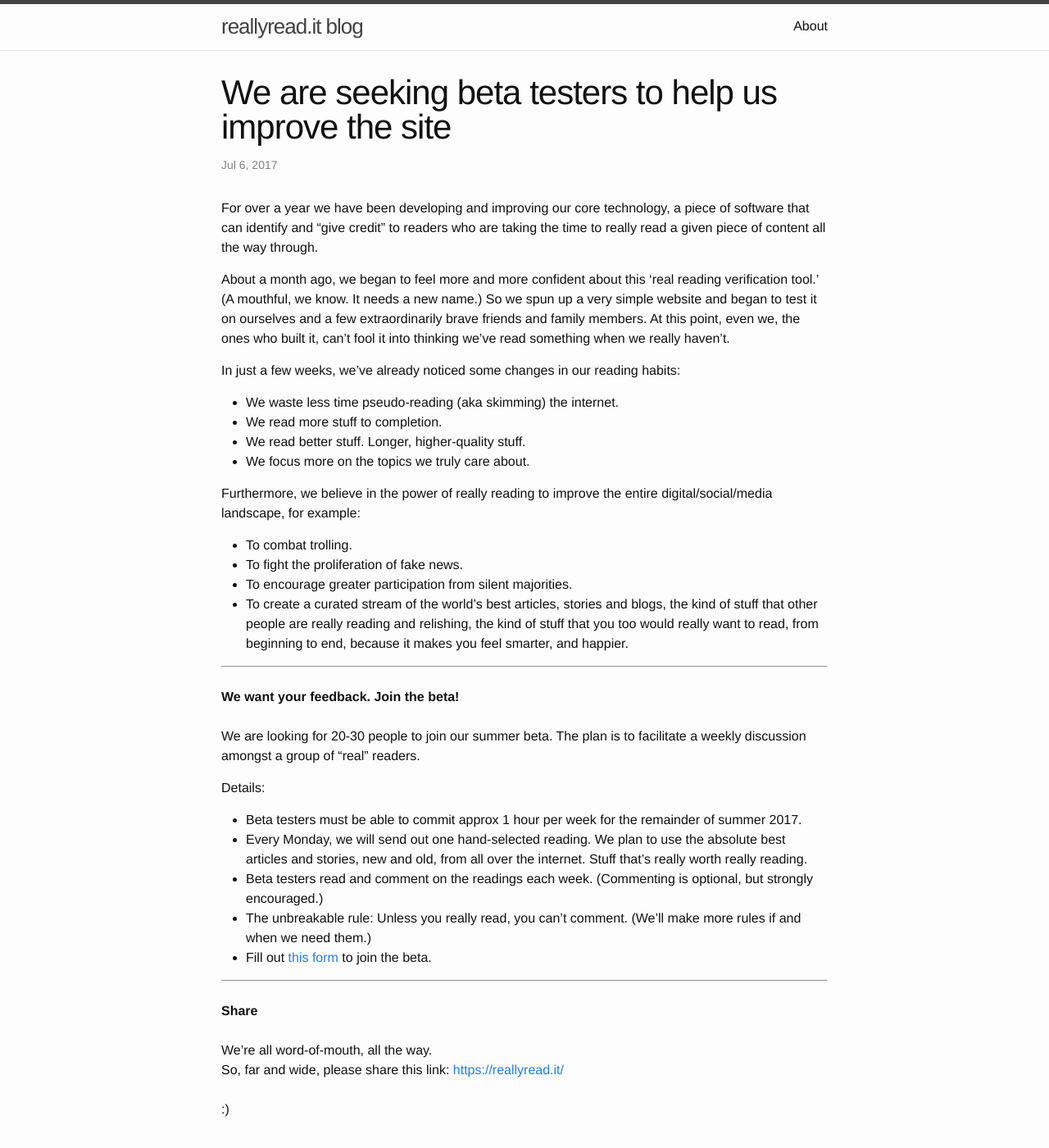
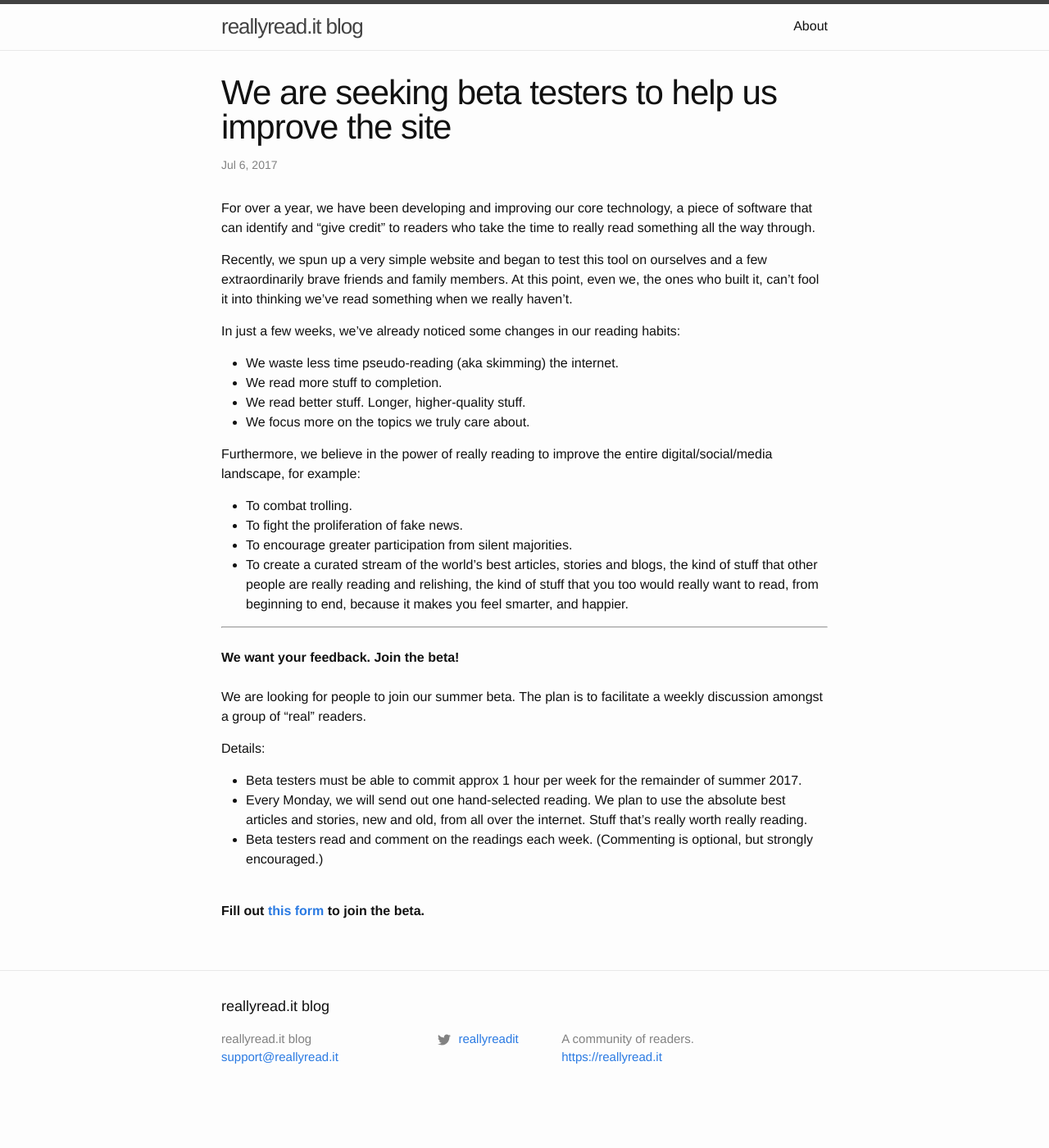
Before and after one commit to reallyreadit/blog, a Jekyll site: the page built from _posts/2017-06-27-beta-testers.markdown, in a window 1280 px wide and 1400 px high. Shown: the whole window at 82% size. Built offline with Jekyll 4.4.1, drawn with Linux system fonts in a browser that asks for light colours.

Commit message:
beta post refresh

```diff
--- a/_posts/2017-06-27-beta-testers.markdown
+++ b/_posts/2017-06-27-beta-testers.markdown
@@ -4,9 +4,9 @@ title:  "We are seeking beta testers to help us improve the site"
 date:   2017-07-06 17:10:32 -0400
 categories: jekyll update
 ---
-For over a year we have been developing and improving our core technology, a piece of software that can identify and “give credit” to readers who are taking the time to really read a given piece of content all the way through.
+For over a year, we have been developing and improving our core technology, a piece of software that can identify and “give credit” to readers who take the time to really read something all the way through.
 
-About a month ago, we began to feel more and more confident about this ‘real reading verification tool.’ (A mouthful, we know. It needs a new name.) So we spun up a very simple website and began to test it on ourselves and a few extraordinarily brave friends and family members. At this point, even we, the ones who built it, can't fool it into thinking we've read something when we really haven't.
+Recently, we spun up a very simple website and began to test this tool on ourselves and a few extraordinarily brave friends and family members. At this point, even we, the ones who built it, can't fool it into thinking we've read something when we really haven't.
 
 In just a few weeks, we’ve already noticed some changes in our reading habits:
 - We waste less time pseudo-reading (aka skimming) the internet.
@@ -23,18 +23,12 @@ Furthermore, we believe in the power of really reading to improve the entire dig
 *****
 
 <br><b>We want your feedback. Join the beta! </b> <br><br>
-We are looking for 20-30 people to join our summer beta. The plan is to facilitate a weekly discussion amongst a group of “real” readers.
+We are looking for people to join our summer beta. The plan is to facilitate a weekly discussion amongst a group of “real” readers.
 
 Details: <br>
 - Beta testers must be able to commit approx 1 hour per week for the remainder of summer 2017.<br>
 - Every Monday, we will send out one hand-selected reading. We plan to use the absolute best articles and stories, new and old, from all over the internet. Stuff that’s really worth really reading.<br>
 - Beta testers read and comment on the readings each week. (Commenting is optional, but strongly encouraged.)
-- The unbreakable rule: Unless you really read, you can’t comment. (We’ll make more rules if and when we need them.) <br>
-- Fill out [this form](https://goo.gl/forms/NT9oVWifNuQ8gAkP2) to join the beta.
+ <br> <br>
 
-*****
-
-<br><b>Share </b><br><br>
-We’re all word-of-mouth, all the way. <br>
-So, far and wide, please share this link: [https://reallyread.it/](https://reallyread.it/)
-<br><br>:)
+<b>Fill out [this form](https://goo.gl/forms/NT9oVWifNuQ8gAkP2) to join the beta. </b>
```
